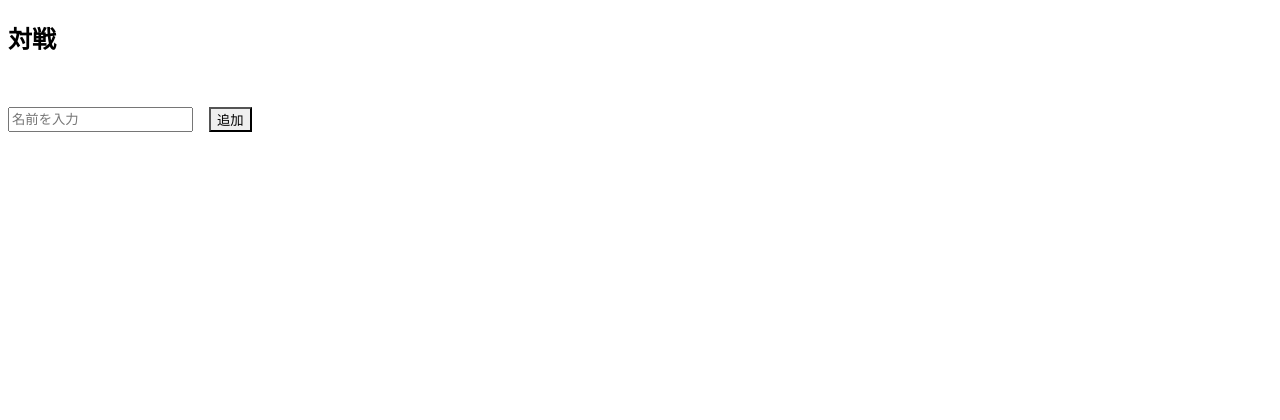
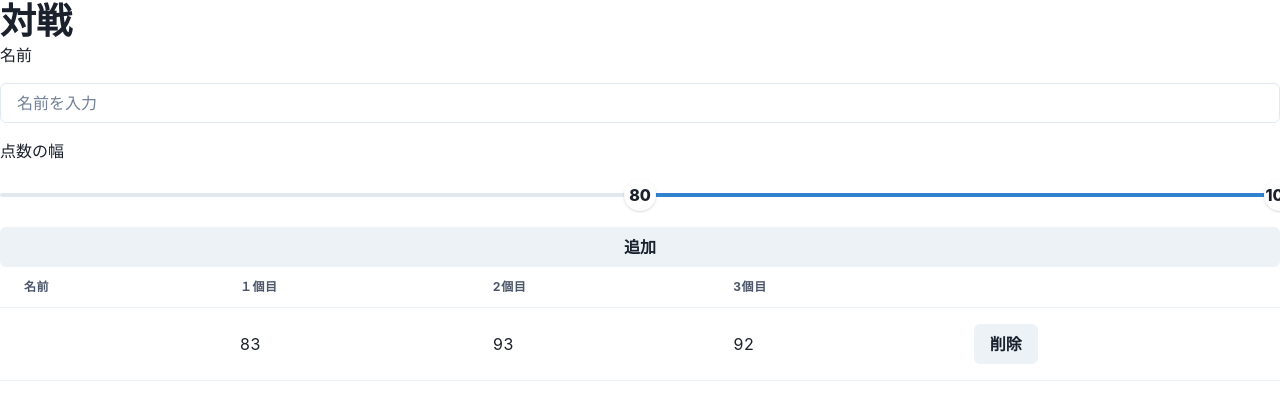
Before and after one commit to Kubbo0308/karaoke_app, a Next.js app: page /bingo/match in a window 1280 px wide. Both pictures are taken after a click on the button "追加". Shown: the top 420 px of the page. Built offline with nearby package versions, Linux system fonts and the light colour scheme.

Commit message:
対戦ページ作成

```diff
--- a/src/app/bingo/match/page.tsx
+++ b/src/app/bingo/match/page.tsx
@@ -1,31 +1,127 @@
 "use client";
 
-import { Button, Flex, Heading, Input, Text } from "@chakra-ui/react";
+import {
+  Button,
+  Flex,
+  Heading,
+  Input,
+  RangeSlider,
+  RangeSliderFilledTrack,
+  RangeSliderThumb,
+  RangeSliderTrack,
+  Table,
+  TableContainer,
+  Tbody,
+  Td,
+  Text,
+  Th,
+  Thead,
+  Tr,
+} from "@chakra-ui/react";
 import React, { useState } from "react";
 
 export default function Match() {
   const [name, setName] = useState<string>("");
   const [member, setMember] = useState<string[]>([]);
+  const [rangeValues, setRangeValues] = useState<number[]>([80, 100]);
+  const [memberScore, setMemberScore] = useState<number[][]>([]);
+
+  const addRandomNumbers = (
+    min: number,
+    max: number,
+    num: number
+  ): number[] => {
+    const range = Array.from(
+      { length: max - min + 1 },
+      (_, index) => index + min
+    );
+    const randomScores: number[] = [];
+    for (let i = 0; i < num; i++) {
+      if (range.length > 0) {
+        const randomIndex = Math.floor(Math.random() * range.length);
+        randomScores.push(range[randomIndex]);
+        range.splice(randomIndex, 1);
+      } else {
+        break;
+      }
+    }
+    return randomScores;
+  };
+
   const addMember = (name: string) => {
+    const random = addRandomNumbers(rangeValues[0], rangeValues[1], 3);
     setMember([...member, name]);
+    setMemberScore((prev) => [...prev, random]);
     setName("");
+  };
+
+  const removeMember = (index: number) => {
+    setMember((prev) => prev.filter((_, index) => index !== index));
+    setMemberScore((prev) => prev.filter((_, index) => index !== index));
   };
   return (
     <>
       <Heading>対戦</Heading>
-      <Flex direction="column" gap="16px">
-        {member.map((item: string) => (
-          <Text>{item}</Text>
-        ))}
-      </Flex>
-      <Flex gap="16px">
+      <Flex gap="16px" direction="column">
+        <Text>名前</Text>
         <Input
           placeholder="名前を入力"
           value={name}
           onChange={(event) => setName(event.target.value)}
         />
+        <Text>点数の幅</Text>
+        <RangeSlider
+          aria-label={["min", "max"]}
+          value={rangeValues}
+          min={60}
+          max={100}
+          step={1}
+          onChange={(val) => setRangeValues(val)}
+        >
+          <RangeSliderTrack>
+            <RangeSliderFilledTrack />
+          </RangeSliderTrack>
+          <RangeSliderThumb index={0} boxSize={8} m={0}>
+            <Text fontSize="16px" fontWeight={800}>
+              {rangeValues[0]}
+            </Text>
+          </RangeSliderThumb>
+          <RangeSliderThumb index={1} boxSize={8} m={0}>
+            <Text fontSize="16px" fontWeight={800}>
+              {rangeValues[1]}
+            </Text>
+          </RangeSliderThumb>
+        </RangeSlider>
         <Button onClick={() => addMember(name)}>追加</Button>
       </Flex>
+      <TableContainer>
+        <Table size="md">
+          <Thead>
+            <Tr>
+              <Th>名前</Th>
+              <Th>１個目</Th>
+              <Th>2個目</Th>
+              <Th>3個目</Th>
+              <Th></Th>
+            </Tr>
+          </Thead>
+          <Tbody>
+            {member.map((item: string, index: number) => (
+              <Tr key={index}>
+                <Td>{item}</Td>
+                {memberScore[index]?.map(
+                  (score: number, scoreIndex: number) => (
+                    <Td key={scoreIndex}>{score}</Td>
+                  )
+                )}
+                <Td>
+                  <Button onClick={() => removeMember(index)}>削除</Button>
+                </Td>
+              </Tr>
+            ))}
+          </Tbody>
+        </Table>
+      </TableContainer>
     </>
   );
 }
--- a/src/app/layout.tsx
+++ b/src/app/layout.tsx
@@ -1,16 +1,5 @@
+import { ChakraProvider } from "@chakra-ui/react";
 import type { Metadata } from "next";
-import localFont from "next/font/local";
-
-const geistSans = localFont({
-  src: "./fonts/GeistVF.woff",
-  variable: "--font-geist-sans",
-  weight: "100 900",
-});
-const geistMono = localFont({
-  src: "./fonts/GeistMonoVF.woff",
-  variable: "--font-geist-mono",
-  weight: "100 900",
-});
 
 export const metadata: Metadata = {
   title: "カラオケゲームまとめ",
@@ -24,7 +13,9 @@ export default function RootLayout({
 }>) {
   return (
     <html lang="ja">
-      <body>{children}</body>
+      <body>
+        <ChakraProvider>{children}</ChakraProvider>{" "}
+      </body>
     </html>
   );
 }
--- a/src/app/page.tsx
+++ b/src/app/page.tsx
@@ -11,7 +11,7 @@ export default function Home() {
           ビンゴゲーム（協力）
         </Link>
         <Link as={NextLink} href="/bingo/match">
-          ビンゴゲーム対戦
+          ビンゴゲーム（対戦）
         </Link>
         <Link as={NextLink} href="/medley">
           メドレー歌えるかチャレンジ
```
